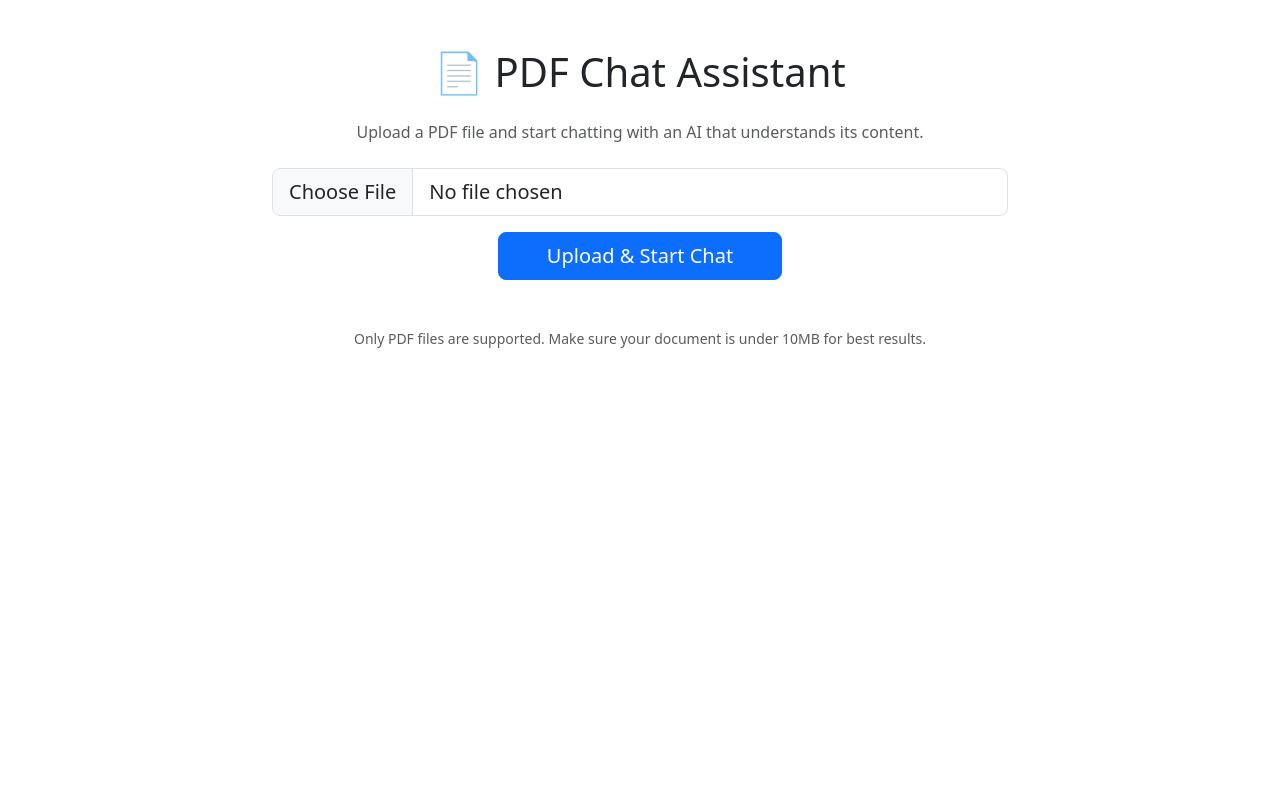
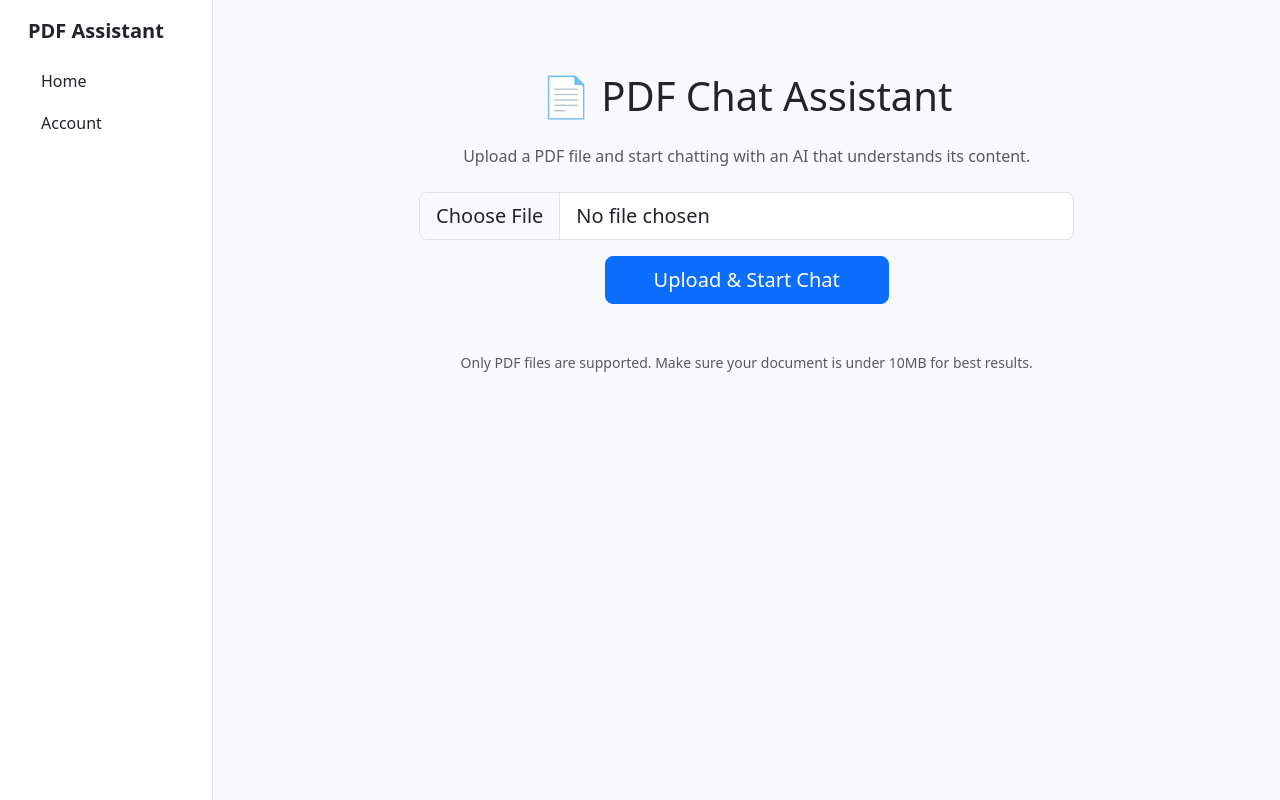
Before and after one commit to YoussefIbraheem/pdf-reader, a Flask app: page / in a window 1280 px wide. Run offline with Flask 3, Linux system fonts and the light colour scheme.

Commit message:
Enhance base template: add sidebar navigation, improve styling, and update title to 'PDF Chat Assistant'

```diff
--- a/app/templates/base.html
+++ b/app/templates/base.html
@@ -1,16 +1,89 @@
 <!DOCTYPE html>
 <html lang="en">
   <head>
-    <meta charset="UTF-8">
-    <meta name="viewport" content="width=device-width, initial-scale=1.0">
-    <title>Document</title>
-      <link href="https://cdn.jsdelivr.net/npm/bootstrap@5.3.7/dist/css/bootstrap.min.css" rel="stylesheet" integrity="sha384-LN+7fdVzj6u52u30Kp6M/trliBMCMKTyK833zpbD+pXdCLuTusPj697FH4R/5mcr" crossorigin="anonymous">
+    <meta charset="UTF-8" />
+    <meta name="viewport" content="width=device-width, initial-scale=1.0" />
+    <title>PDF Chat Assistant</title>
+    <link
+      href="https://cdn.jsdelivr.net/npm/bootstrap@5.3.7/dist/css/bootstrap.min.css"
+      rel="stylesheet"
+      integrity="sha384-LN+7fdVzj6u52u30Kp6M/trliBMCMKTyK833zpbD+pXdCLuTusPj697FH4R/5mcr"
+      crossorigin="anonymous"
+    />
+    <style>
+      body {
+        min-height: 100vh;
+        background-color: #f8f9fa;
+      }
+      .sidebar {
+        min-height: 100vh;
+        background-color: #ffffff;
+        border-right: 1px solid #dee2e6;
+      }
+
+      .sidebar .btn {
+        text-align: left;
+      }
+    </style>
   </head>
   <body>
+    <!-- Sidebar Toggle Button (visible only on small screens) -->
+    <div class="d-md-none p-2">
+      <button
+        class="btn btn-outline-primary bg-danger"
+        type="button"
+        data-bs-toggle="collapse"
+        data-bs-target="#sidebarMenu"
+        aria-controls="sidebarMenu"
+        aria-expanded="false"
+        aria-label="Toggle navigation"
+      >
+        ☰ Menu
+      </button>
+    </div>
+
+    <div class="container-fluid">
+      <div class="row">
+        <!-- Sidebar -->
+        <nav id="sidebarMenu" class="col-md-3 col-lg-2 collapse d-md-block sidebar">
+          <div class="p-3">
+            <a href="/" class="d-flex align-items-center mb-3 link-dark text-decoration-none">
+              <span class="fs-5 fw-bold">PDF Assistant</span>
+            </a>
+
+            <ul class="list-unstyled ps-0">
+              <li class="mb-1">
+                <a class="btn rounded w-100" href="#">
+                  Home
+                </a>
+              </li>
+              <li class="mb-1">
+                <a class="btn rounded w-100" href="#">
+                  Account
+                </a>
+              </li>
+              <!-- Future: Add dynamic conversation list here -->
+            </ul>
+          </div>
+        </nav>
+
+        <!-- Main Content -->
+        <main class="col-md-9 col-lg-10 px-4 py-4">
           {% block content %}
           {% endblock %}
+        </main>
+      </div>
+    </div>
 
-<script src="https://cdn.jsdelivr.net/npm/@popperjs/core@2.11.8/dist/umd/popper.min.js" integrity="sha384-I7E8VVD/ismYTF4hNIPjVp/Zjvgyol6VFvRkX/vR+Vc4jQkC+hVqc2pM8ODewa9r" crossorigin="anonymous"></script>
-<script src="https://cdn.jsdelivr.net/npm/bootstrap@5.3.7/dist/js/bootstrap.min.js" integrity="sha384-7qAoOXltbVP82dhxHAUje59V5r2YsVfBafyUDxEdApLPmcdhBPg1DKg1ERo0BZlK" crossorigin="anonymous"></script>
+    <script
+      src="https://cdn.jsdelivr.net/npm/@popperjs/core@2.11.8/dist/umd/popper.min.js"
+      integrity="sha384-I7E8VVD/ismYTF4hNIPjVp/Zjvgyol6VFvRkX/vR+Vc4jQkC+hVqc2pM8ODewa9r"
+      crossorigin="anonymous"
+    ></script>
+    <script
+      src="https://cdn.jsdelivr.net/npm/bootstrap@5.3.7/dist/js/bootstrap.min.js"
+      integrity="sha384-7qAoOXltbVP82dhxHAUje59V5r2YsVfBafyUDxEdApLPmcdhBPg1DKg1ERo0BZlK"
+      crossorigin="anonymous"
+    ></script>
   </body>
 </html>
```
Lines whose indentation alone changed are shown as unchanged.
